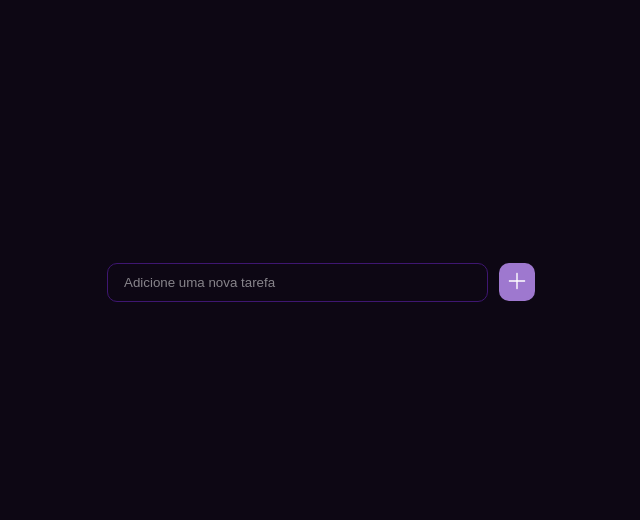
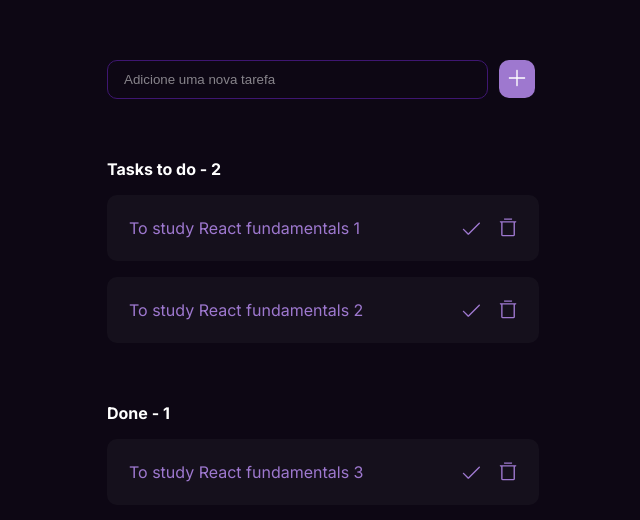
Before and after one commit to WendelSantosNunes/Todo-List-Angular, an Angular app: page / in a window 1280 px wide. Shown: the part 118-638 px from the top of the page, without its empty margins (317-957 px from the left). Built offline with nearby package versions, Linux system fonts and the light colour scheme.

Commit message:
:sparkles: task cards were created

```diff
--- a/src/app/pages/home/home.component.html
+++ b/src/app/pages/home/home.component.html
@@ -2,4 +2,29 @@
   <div>
     <app-input></app-input>
   </div>
+
+  <div class="task">
+    <h2>Tasks to do - {{tasksUtils.length}}</h2>
+
+    <div *ngFor="let task of tasksUtils; let index = index" class="card">
+      <p>{{task.text}}</p>
+      <div class="action">
+        <img src="assets/Check.svg" alt="">
+        <img src="assets/TrashSimple.svg" alt="">
+      </div>
+    </div>
+  </div>
+
+  <div class="task">
+    <h2>Done - {{tasksUtilsDone.length}}</h2>
+
+    <div *ngFor="let task of tasksUtilsDone" class="card">
+      <p>{{task.text}}</p>
+      <div class="action">
+        <img src="assets/Check.svg" alt="">
+        <img src="assets/TrashSimple.svg" alt="">
+      </div>
+    </div>
+  </div>
+
 </section>
```
